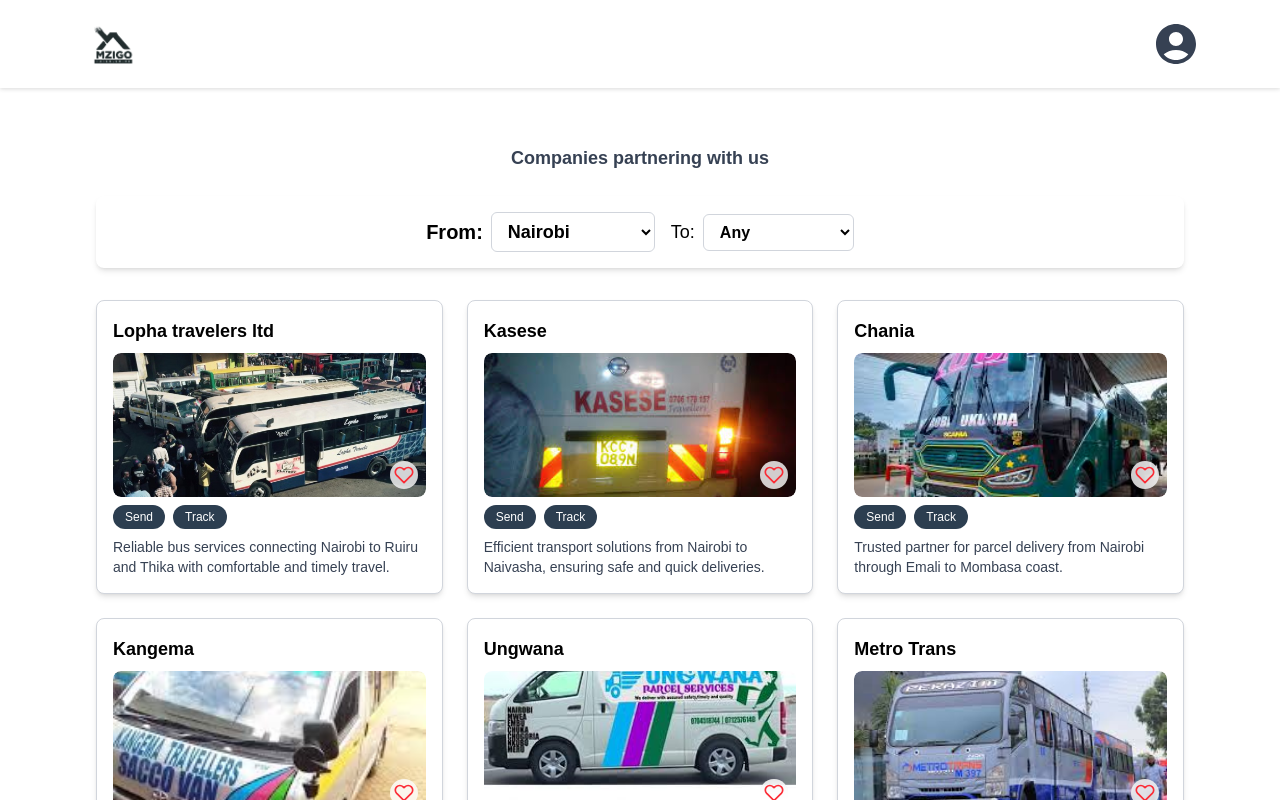
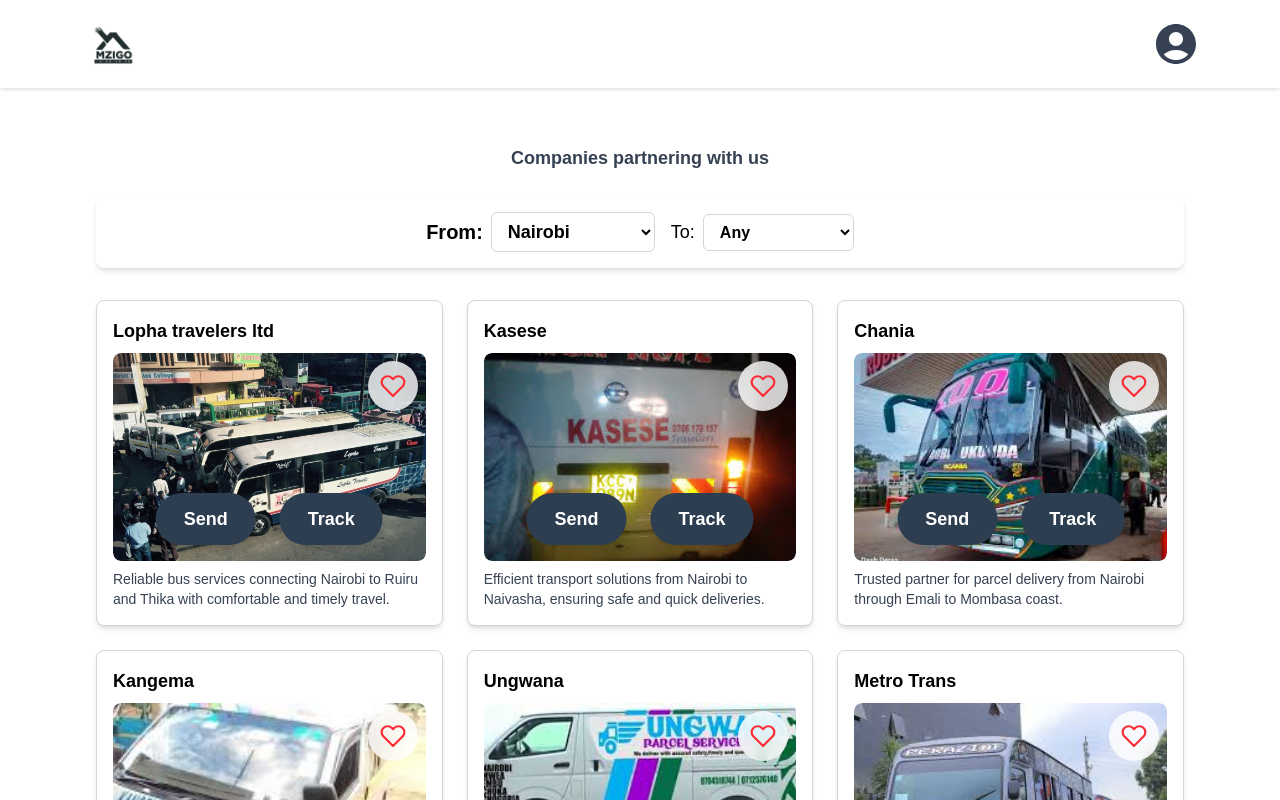
Before and after one commit to Iguru-Limited/Mzigo.co.ke, a Next.js app: page /send-mzigo in a window 1280 px wide. Shown: the top 800 px of the page. Built offline with nearby package versions, Linux system fonts and the light colour scheme.

Commit message:
Enhance CompanyCard layout by improving image size, button styles, and adding a Track button for better user interaction.

```diff
--- a/app/components/CompanyCard.tsx
+++ b/app/components/CompanyCard.tsx
@@ -38,37 +38,41 @@
         {companyName}
       </h3>
 
-      {/* Image */}
+      {/* Image Section */}
       <div className="w-full rounded-lg overflow-hidden mb-2 relative">
         <Image
           src={imageSrc}
           alt={companyName}
           width={500}
           height={200}
-          className="w-full h-36 object-cover rounded-lg"
+          className="w-full h-52 object-cover rounded-lg"
         />
 
         {/* Like Button */}
         <button
           onClick={toggleLike}
-          className="absolute bottom-2 right-2 bg-white/80 backdrop-blur-sm p-1 rounded-full text-red-500 hover:scale-110 transition-transform"
+          className="absolute top-2 right-2 bg-white/80 backdrop-blur-sm p-3 rounded-full text-red-500 hover:scale-110 transition-transform"
           aria-label="Like"
         >
-          {liked ? <AiFillHeart size={20} /> : <FiHeart size={20} />}
+          {liked ? <AiFillHeart size={26} /> : <FiHeart size={26} />}
         </button>
-      </div>
 
-      {/* Buttons */}
-      <div className="flex gap-2 mb-2">
+        {/* Overlay Buttons */}
+        <div className="absolute bottom-4 left-1/2 -translate-x-1/2 flex gap-6">
           <button
             onClick={handleSendClick}
-          className="bg-[#2c3e50] text-white text-xs px-3 py-1 rounded-full hover:bg-blue-800 transition"
+            className="bg-[#2c3e50] text-white font-semibold text-lg px-7 py-3 rounded-full shadow-lg
+                       hover:bg-blue-800 transition transform hover:scale-110"
           >
             Send
           </button>
-        <button className="bg-[#2c3e50] text-white text-xs px-3 py-1 rounded-full hover:bg-red-600 transition">
+          <button
+            className="bg-[#2c3e50] text-white font-semibold text-lg px-7 py-3 rounded-full shadow-lg
+                       hover:bg-red-600 transition transform hover:scale-110"
+          >
             Track
           </button>
+        </div>
       </div>
 
       {/* Description */}
```
Lines whose indentation alone changed are shown as unchanged.
